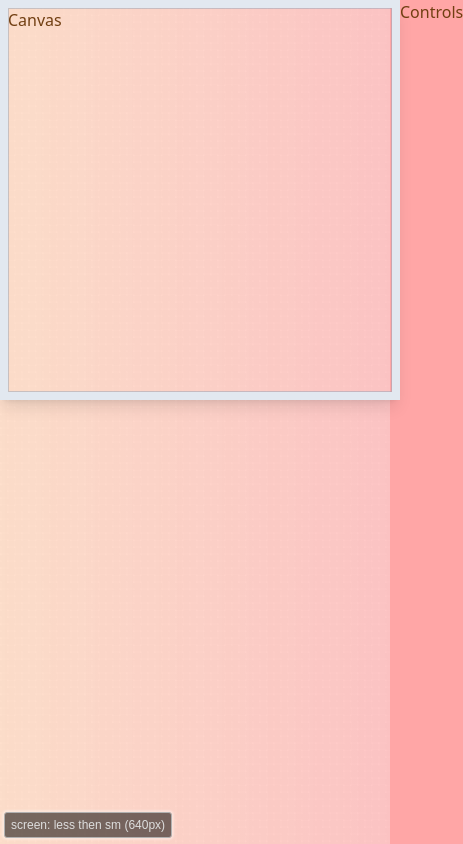
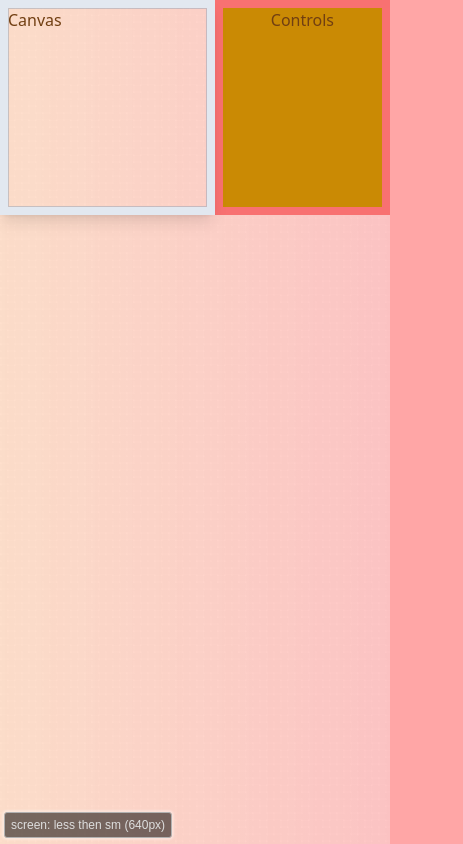
Before and after one commit to maxzz/simple-border-radius22, a React (Vite) app: page / in a window 390 px wide. Shown: the whole page, 463 px wide, since content can reach past the window. Built offline with nearby package versions, Linux system fonts and the light colour scheme.

Commit message:
WIP. app. update layout responsiveness. 2

```diff
--- a/src/App.tsx
+++ b/src/App.tsx
@@ -20,9 +20,7 @@ export function App() {
 
         <div className="App h-screen flex flex-col items-center text-yellow-900 debug-screens">
             <Section1_Header />
-            <main className="flex-1 w-full lg:flex items-center justify-center">
-                <Section2_Main />
-            </main>
+            <Section2_Main />
             <Section3_Footer />
         </div>
     </>);
--- a/src/components/Controls/Controls.tsx
+++ b/src/components/Controls/Controls.tsx
@@ -3,7 +3,7 @@ import { useAtomValue, useSetAtom } from 'jotai';
 
 export function Controls() {
     return (<>
-        <div className="">
+        <div className="bg-yellow-600 px-12 border-8 border-red-400">
             Controls
         </div>
     </>);
--- a/src/components/Section2_Main.tsx
+++ b/src/components/Section2_Main.tsx
@@ -4,15 +4,20 @@ import { CanvasContainer } from './Editor/EditorCanvas';
 
 export function Section2_Main() {
     return (<>
-        <div className="mx-auto max-w-[600px] lg:max-w-max lg:w-auto select-none">
-            {/* <div className="select-none max-w-full sm:max-w-max lg:w-auto mx-auto"> */}
+        <main className="flex-1 w-full lg:flex items-center justify-center">
 
-            {/* Viewer and Controls */}
-            <div className={`grid grid-cols-[minmax(400px,1fr)_max-content]`}>
-                <CanvasContainer />
-                <Controls />
-            </div>
+            {/* <div className="mx-auto max-w-[600px] lg:max-w-max lg:w-auto select-none"> */}
+            {/* <div className="select-none"> */}
+                {/* <div className="select-none max-w-full sm:max-w-max lg:w-auto mx-auto"> */}
 
-        </div>
+                {/* Viewer and Controls */}
+                {/* <div className={`grid grid-cols-[1fr_max-content]`}> */}
+                <div className={`grid grid-cols-[minmax(200px,1fr)_auto]`}>
+                    <CanvasContainer />
+                    <Controls />
+                </div>
+
+            {/* </div> */}
+        </main>
     </>);
 }
```
